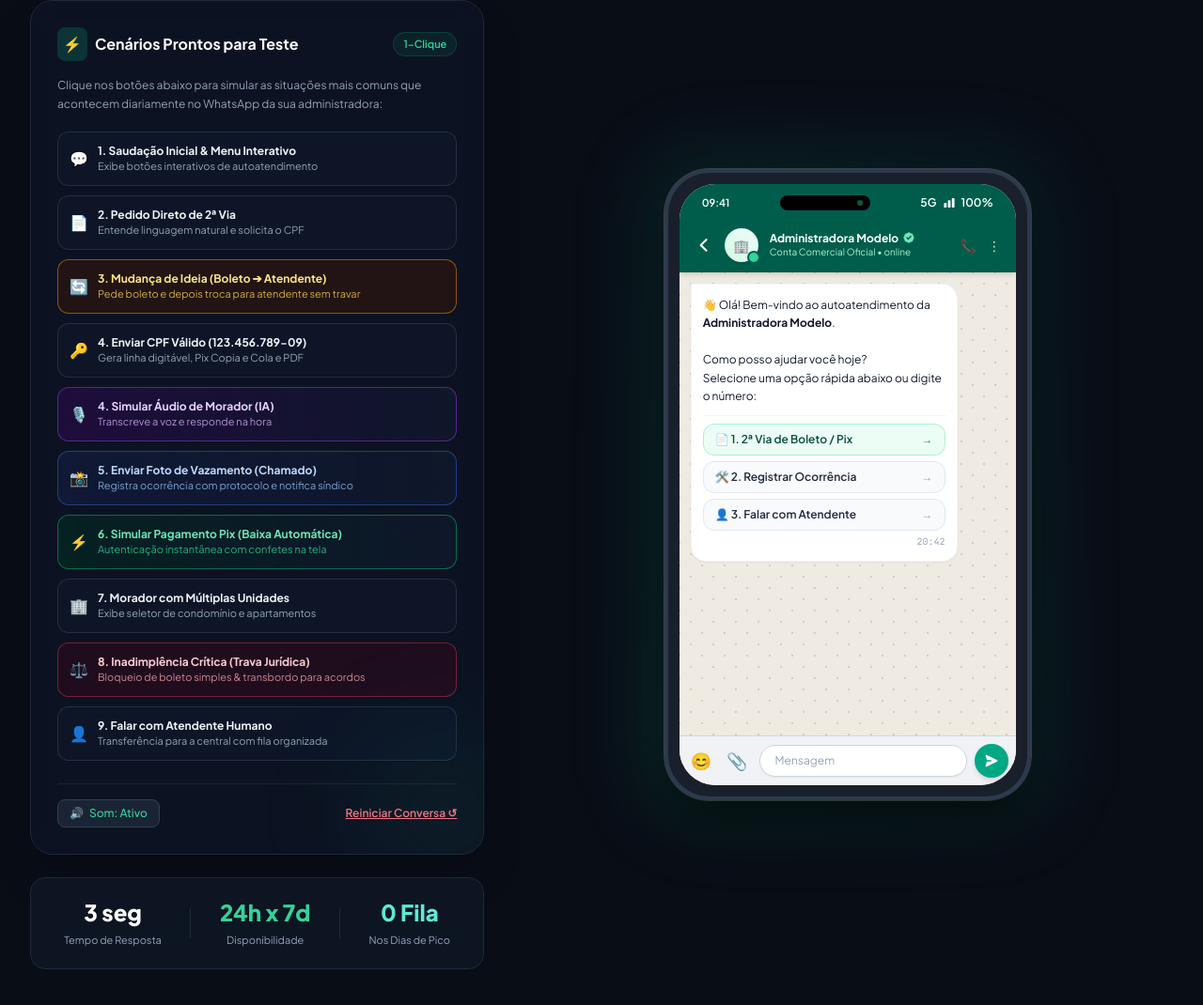
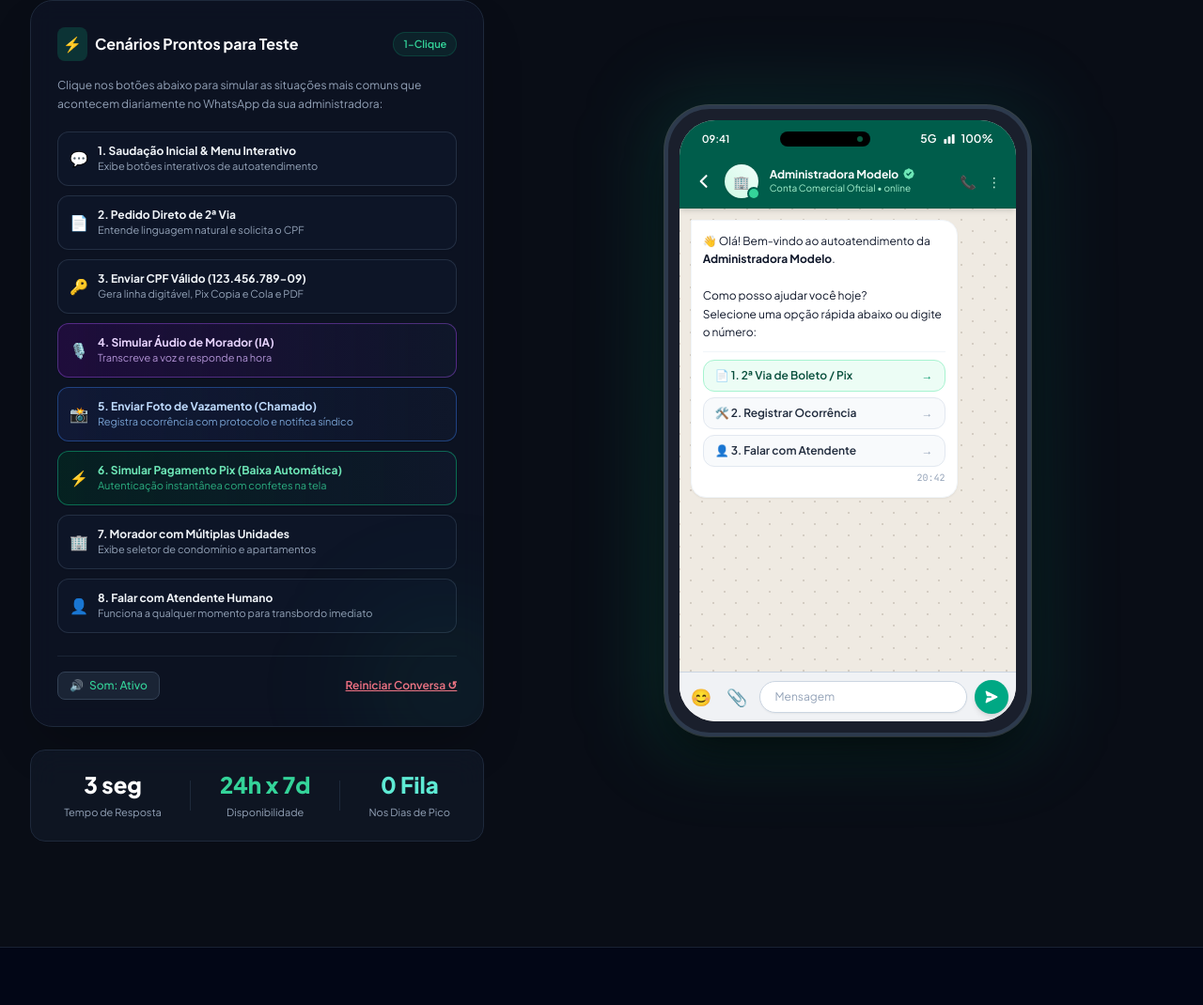
Before and after one commit to desenvoltoo/chatbot-condominio, a website: page docs/index.html in a window 1280 px wide. Shown: the part 1227-2297 px from the top of the page at 94% size. Drawn offline with nearby package versions, Linux system fonts and the light colour scheme.

Commit message:
refactor: simplificar lista de botoes mantendo acao nativa de atendente

```diff
--- a/docs/index.html
+++ b/docs/index.html
@@ -252,24 +252,12 @@
                 <span class="text-emerald-400 text-xs font-bold opacity-0 group-hover:opacity-100 transition-opacity">Testar →</span>
               </button>
 
-              <!-- Action 2.1: Interrupção & Troca de Fluxo -->
-              <button onclick="simulateSwitchFromBoletoToAttendant()" class="w-full text-left p-3 rounded-xl bg-amber-950/40 hover:bg-amber-900/50 border border-amber-500/50 hover:border-amber-400 text-xs text-amber-200 transition-all flex items-center justify-between group shadow-sm">
-                <div class="flex items-center gap-2.5">
-                  <span class="text-base">🔄</span>
-                  <div>
-                    <strong class="block text-amber-200 group-hover:text-amber-100">3. Mudança de Ideia (Boleto ➔ Atendente)</strong>
-                    <span class="text-[11px] text-amber-300/80">Pede boleto e depois troca para atendente sem travar</span>
-                  </div>
-                </div>
-                <span class="text-amber-300 text-xs font-bold opacity-0 group-hover:opacity-100 transition-opacity">Testar →</span>
-              </button>
-
               <!-- Action 3: CPF -->
               <button onclick="sendQuickMessage('123.456.789-09')" class="w-full text-left p-3 rounded-xl bg-slate-900/90 hover:bg-slate-800/90 border border-slate-700/60 hover:border-emerald-500/50 text-xs text-slate-200 transition-all flex items-center justify-between group shadow-sm">
                 <div class="flex items-center gap-2.5">
                   <span class="text-base">🔑</span>
                   <div>
-                    <strong class="block text-slate-100 group-hover:text-emerald-300 transition-colors">4. Enviar CPF Válido (123.456.789-09)</strong>
+                    <strong class="block text-slate-100 group-hover:text-emerald-300 transition-colors">3. Enviar CPF Válido (123.456.789-09)</strong>
                     <span class="text-[11px] text-slate-400">Gera linha digitável, Pix Copia e Cola e PDF</span>
                   </div>
                 </div>
@@ -324,25 +312,13 @@
                 <span class="text-emerald-400 text-xs font-bold opacity-0 group-hover:opacity-100 transition-opacity">Listar →</span>
               </button>
 
-              <!-- Action 8: Inadimplência Crítica / Jurídico -->
-              <button onclick="simulateDelinquentResident()" class="w-full text-left p-3 rounded-xl bg-rose-950/30 hover:bg-rose-900/40 border border-rose-500/40 hover:border-rose-400 text-xs text-rose-200 transition-all flex items-center justify-between group shadow-sm">
-                <div class="flex items-center gap-2.5">
-                  <span class="text-base">⚖️</span>
-                  <div>
-                    <strong class="block text-rose-200 group-hover:text-rose-100">8. Inadimplência Crítica (Trava Jurídica)</strong>
-                    <span class="text-[11px] text-rose-300/80">Bloqueio de boleto simples & transbordo para acordos</span>
-                  </div>
-                </div>
-                <span class="text-rose-300 text-xs font-bold opacity-0 group-hover:opacity-100 transition-opacity">Testar →</span>
-              </button>
-
-              <!-- Action 9: Atendente -->
+              <!-- Action 8: Atendente -->
               <button onclick="sendQuickMessage('Gostaria de falar com um atendente humano')" class="w-full text-left p-3 rounded-xl bg-slate-900/90 hover:bg-slate-800/90 border border-slate-700/60 hover:border-emerald-500/50 text-xs text-slate-200 transition-all flex items-center justify-between group shadow-sm">
                 <div class="flex items-center gap-2.5">
                   <span class="text-base">👤</span>
                   <div>
-                    <strong class="block text-slate-100 group-hover:text-emerald-300 transition-colors">9. Falar com Atendente Humano</strong>
-                    <span class="text-[11px] text-slate-400">Transferência para a central com fila organizada</span>
+                    <strong class="block text-slate-100 group-hover:text-emerald-300 transition-colors">8. Falar com Atendente Humano</strong>
+                    <span class="text-[11px] text-slate-400">Funciona a qualquer momento para transbordo imediato</span>
                   </div>
                 </div>
                 <span class="text-emerald-400 text-xs font-bold opacity-0 group-hover:opacity-100 transition-opacity">Chamar →</span>
```
